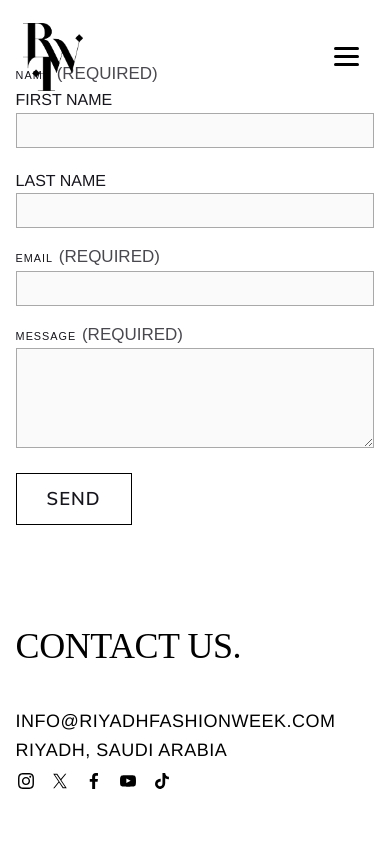
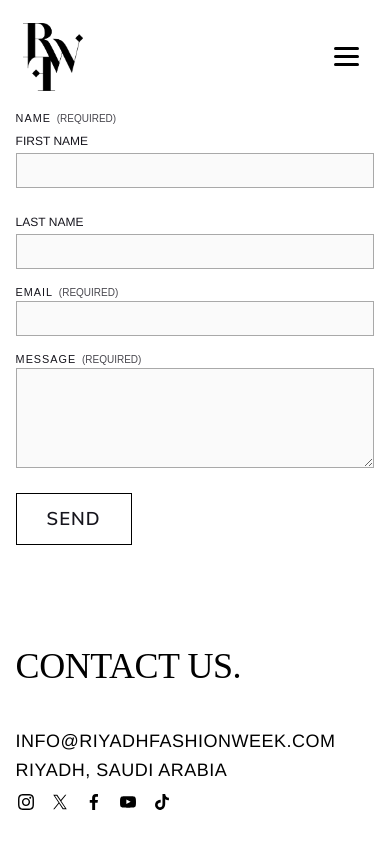
Before and after one commit to mohdsazidkhan/RFW, a React (Create React App) app: page /contact in a window 390 px wide. Shown: the top 844 px of the page. Built offline with nearby package versions, Linux system fonts and the light colour scheme; a web font is replaced by a local one.

Commit message:
Mobile FOnt

```diff
--- a/src/styles/Contact.css
+++ b/src/styles/Contact.css
@@ -201,10 +201,16 @@
   .contact-content {
     grid-template-columns: 1fr;
     gap: 60px;
+    margin-top: 50px;
   }
-
+.form-label-required {
+    font-size: 10px;
+}
   .contact-info-column {
     order: 2;
+  }
+  .name-fields label{
+    font-size: 12px;
   }
 
   .contact-form-column {
--- a/src/styles/Sponsorship.css
+++ b/src/styles/Sponsorship.css
@@ -84,6 +84,7 @@
   }
   .sponsorship-hero-title {
     margin-bottom: 0.5rem;
+    font-size: 2rem;
   }
 }
 
@@ -303,6 +304,13 @@
     gap: 1.2rem;
   }
 }
+@media (max-width: 768px) {
+
+  .why-sponsor-title{
+           font-size: 2rem;
+        line-height: 2.2rem;
+  }
+}
 @media (max-width: 650px) {
   .partners-grid {
     grid-template-columns: repeat(2, 1fr);
```
